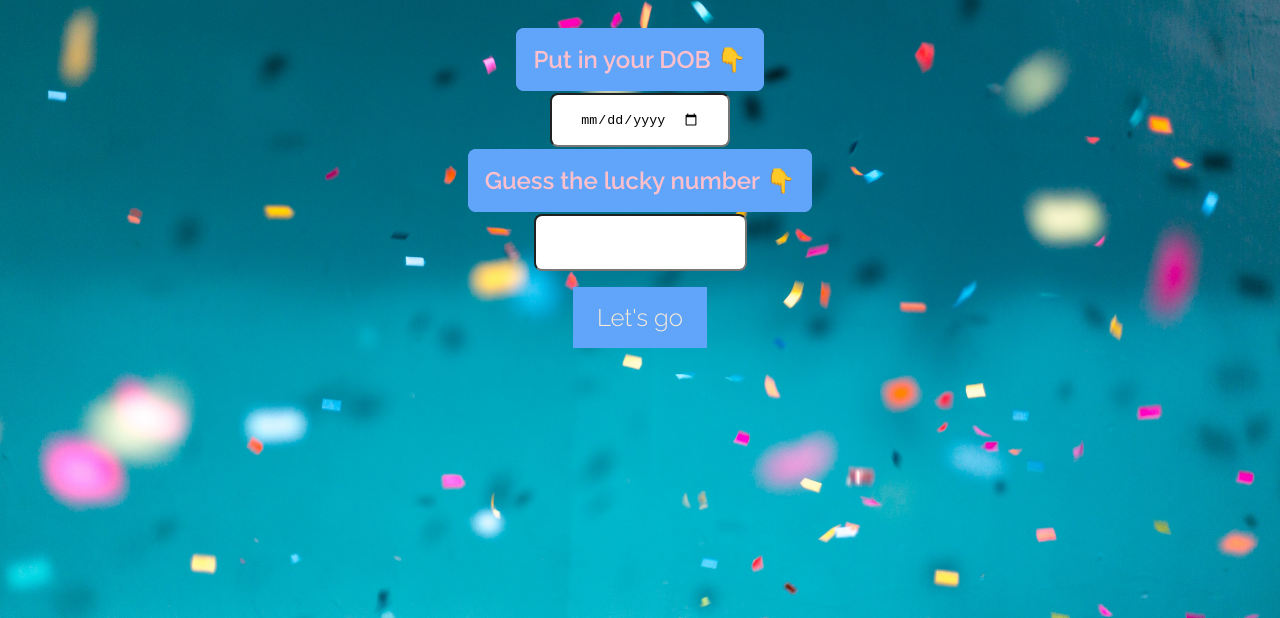
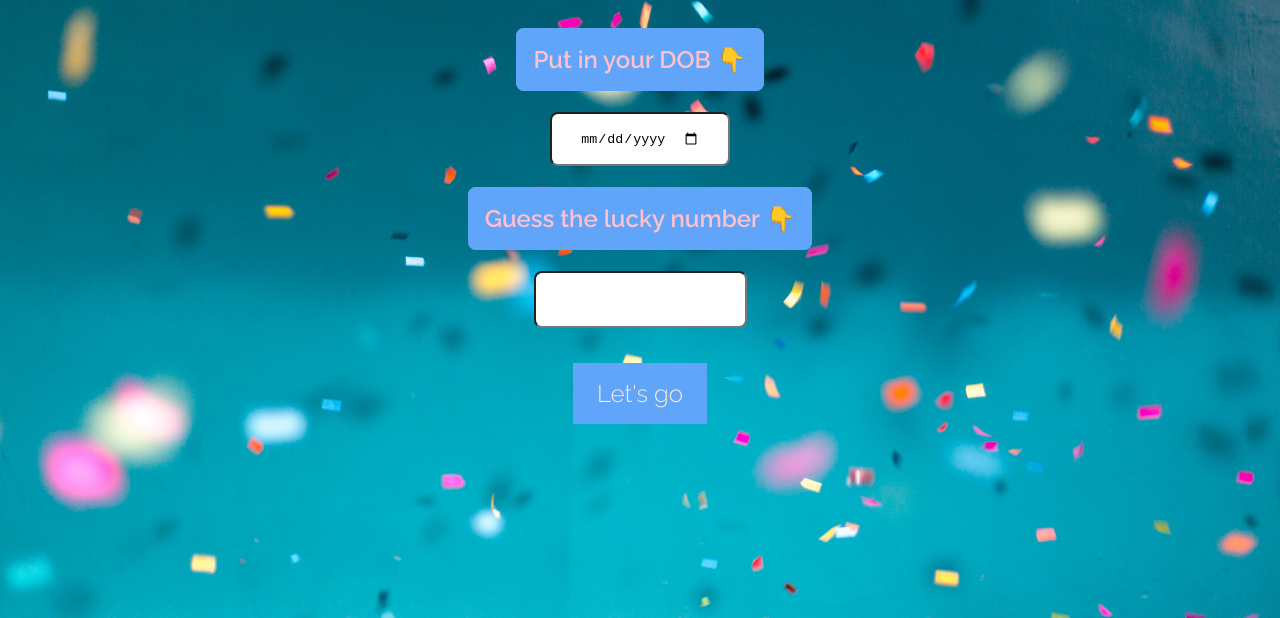
Before and after one commit to GuptaEesh/lucky-birth, a plain HTML site: page index.html in a window 1280 px wide. Shown: the part 87-705 px from the top of the page. Drawn offline with Linux system fonts and the light colour scheme.

Commit message:
style:spacing and removed hr

```diff
--- a/index.html
+++ b/index.html
@@ -12,10 +12,10 @@
 <body>
     <marquee>We are not storing your data so feel free to use this website</marquee>
     <h1>Let's check whether your birthday is lucky</h1>
-    <h2>Put in your DOB 👇</h2><br><br>
-    <input id="input-dob" type="date"><br><br>
-    <h2>Guess the lucky number 👇</h2><br><br>
-    <input id="input-number" type="number"><br>
+    <h2>Put in your DOB 👇</h2><br><br><br>
+    <input id="input-dob" type="date"><br><br><br>
+    <h2>Guess the lucky number 👇</h2><br><br><br>
+    <input id="input-number" type="number"><br><br>
     <button id="btn">Let's go</button><br><br>
     <p id="output"></p>
 
--- a/styles.css
+++ b/styles.css
@@ -67,9 +67,7 @@ ul{
     color: azure;
     font-weight:bolder;
 }
-hr{
-    background-color: azure;
-}
+
 .footer {
     text-align: center;
     margin-top: 3rem;
```
